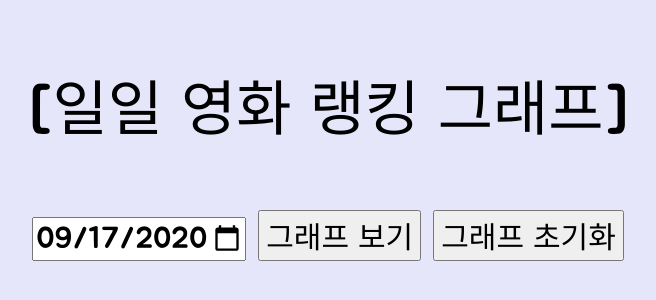
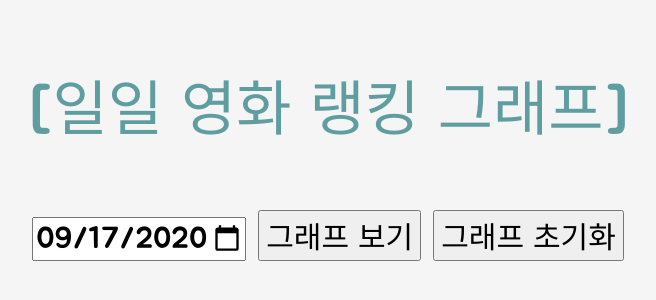
Before and after one commit to jaehoonkimm/likelion-assignment-API_Project, a Django app: page / in a window 1280 px wide. Shown: the top 300 px of the page, without its empty margins (320-976 px from the left). Run offline with Django 3.2, Linux system fonts and the light colour scheme; some libraries are stand-ins or nearby versions.

Commit message:
mod: mod color

```diff
--- a/api_App/templates/index.html
+++ b/api_App/templates/index.html
@@ -7,7 +7,9 @@
             width: 100%;
             height: 100%;
             font-family: Jua;
-            background-color: lavender;
+            font-weight: larger;
+            background-color: whitesmoke;
+            color: cadetblue;
         }
         .chart {
             display: inline-flex;
@@ -16,7 +18,7 @@
             width: 25px;
             height: 75px;
             margin-right: 2px;
-            background-color: coral;
+            background: linear-gradient(#e66465, #9198e5);
         }
         .container {
             text-align: center;
@@ -47,9 +49,10 @@
     </div>
 
     <div style="text-align: center; width: 100%; width: 100%;">
-        <div class="contents">
+        <div class="contents" style="font-size: 125%;">
         </div>
     </div>
+    <br /><br />
 
 </body>
 <script>
@@ -74,7 +77,7 @@
             let DtMonth = data.boxOfficeResult.showRange.substring(4,6);
             let DtDate = data.boxOfficeResult.showRange.substring(6,8);
 
-            let dateTitle = document.createTextNode(`${DtYear}년 ${DtMonth}월 ${DtDate}일 박스 오피스`);
+            let dateTitle = document.createTextNode(`[${DtYear}년 - ${DtMonth}월 - ${DtDate}일] 영화 랭킹입니다`);
             let titleBox = document.createElement('h1');
             let createDiv = document.createElement('div');
             let audiBox = document.createElement('h1');
@@ -87,9 +90,9 @@
                 let movieCodeJson = data.boxOfficeResult.dailyBoxOfficeList[i].movieCd;
                 let movieAudiCnt = data.boxOfficeResult.dailyBoxOfficeList[i].audiCnt;
 
-                let text = document.createTextNode(`${i+1}위 `+movieRankJson);
+                let text = document.createTextNode(`${i+1}위 : `+movieRankJson + ' | ');
                 let audi_text = document.createTextNode(movieAudiCnt);
-                let textBox = document.createElement('h3');
+                let textBox = document.createElement('a');
                 contentsBox.appendChild(createDiv).appendChild(textBox).appendChild(text);
                 textBox.setAttribute("value", `${movieRankJson}`);
                 textBox.setAttribute("onclick", "clickedMovieBtn(This);");
@@ -130,11 +133,11 @@ const visualization = async() => {
     .data(data)
     .enter()
     .append('p')
+
     .attr('class', 'chart')
     .style('height', function(d) {
-        return d*0.013+'px';
+        return d*0.03+'px';
     })
-
 }
 
 </script>
```
